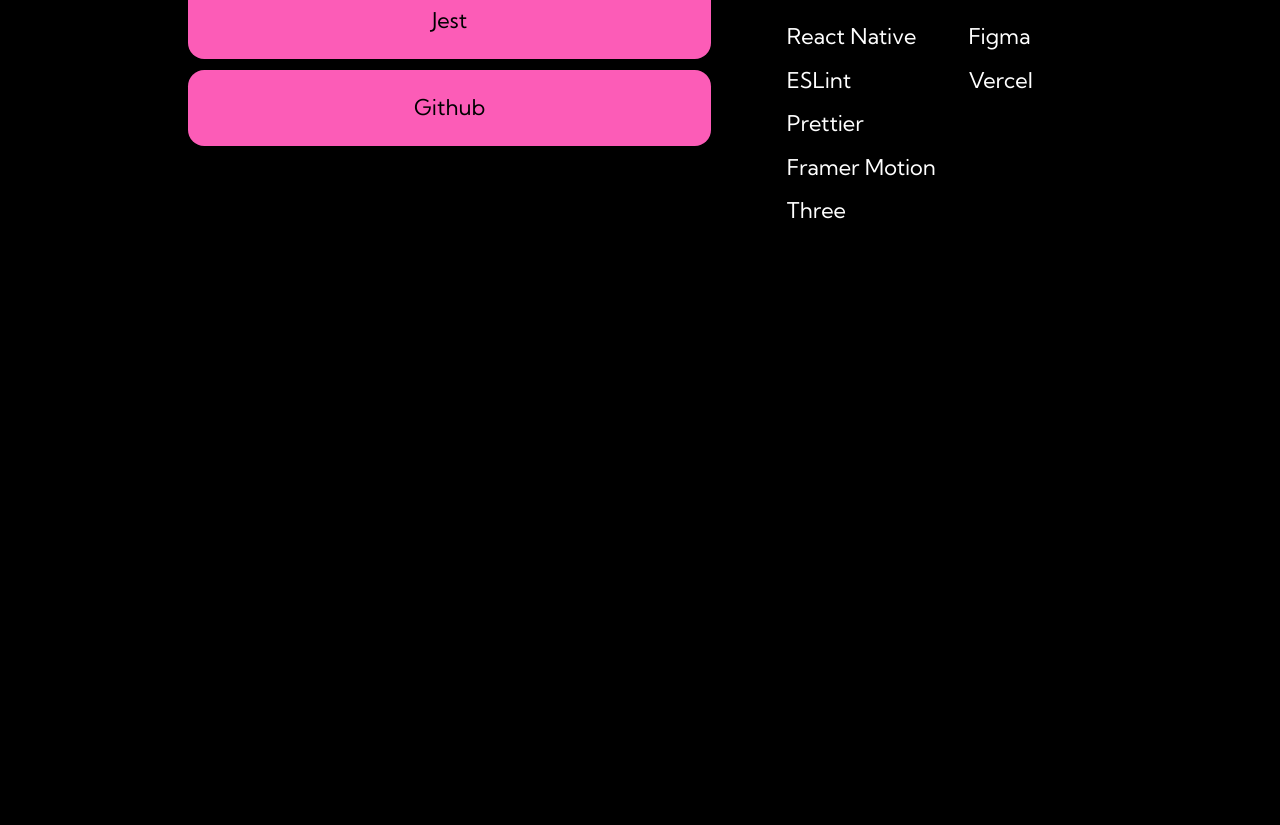
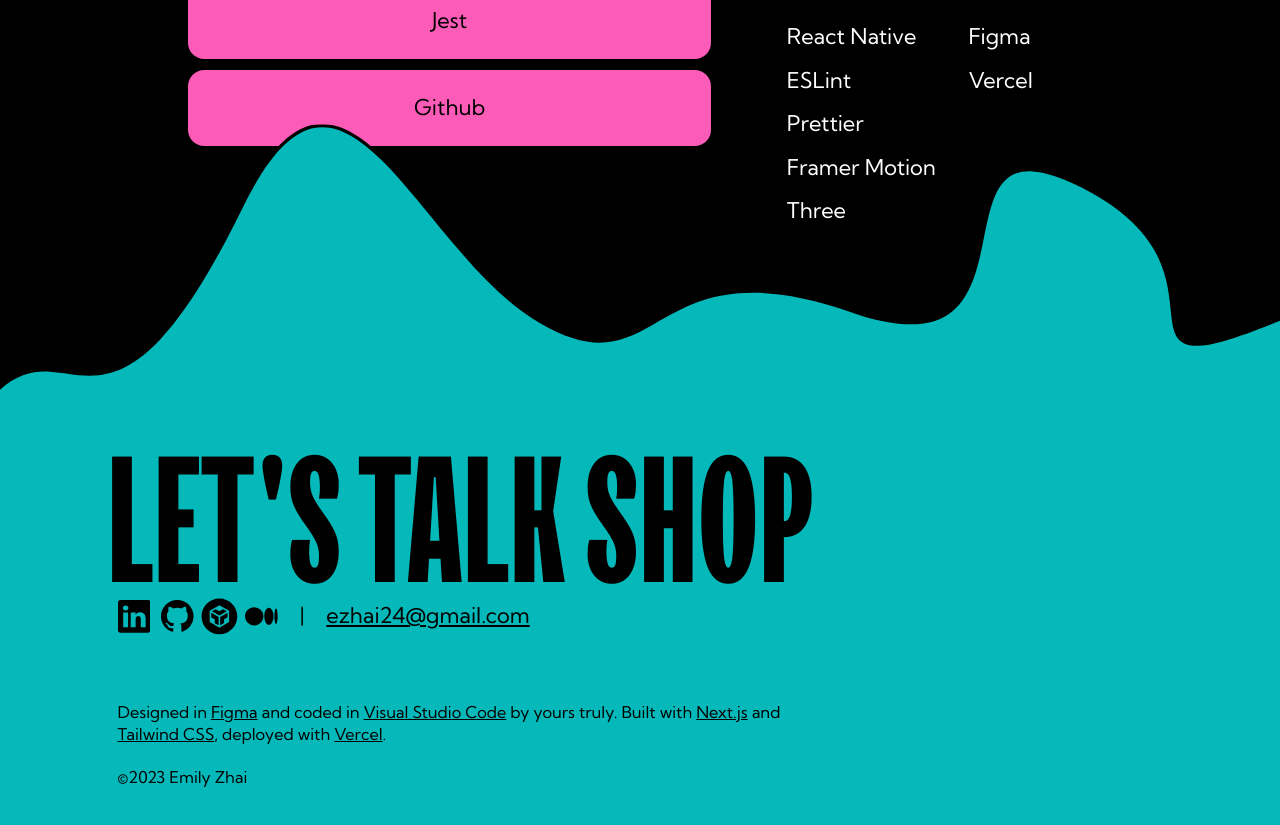
Before and after one commit to ezhai24/emilyzhai, a Next.js app: page / in a window 1280 px wide. Shown: the part 3860-4685 px from the top of the page. Before the commit the page ends 4246 px from the top, so only its background shows below. Built offline with nearby package versions, Linux system fonts and the light colour scheme; a web font is replaced by a local one.

Commit message:
contact section

```diff
--- /dev/null
+++ b/app/(sections)/Contact.tsx
@@ -0,0 +1,90 @@
+import { AiFillCodeSandboxCircle } from "react-icons/ai";
+import { BsGithub, BsLinkedin, BsMedium } from "react-icons/bs";
+
+import { Drip } from "@/components/Drip";
+
+export const Contact = () => {
+  return (
+    <section className="bg-blue relative z-10 py-14">
+      <Drip
+        fill="rgb(var(--color-blue))"
+        className="pointer-events-none absolute -top-28 -z-10 h-auto w-screen -scale-y-100 md:-top-48"
+      />
+      <div className="mx-auto w-5/6">
+        <h1>LET&apos;S TALK SHOP</h1>
+        <div className="ml-2 flex items-center">
+          <a
+            href="https://www.linkedin.com/in/emily-zhai-b7b32a103/"
+            target="_blank"
+            className="text-2xl hover:cursor-pointer"
+          >
+            <BsLinkedin />
+          </a>
+          <a
+            href="https://github.com/ezhai24"
+            target="_blank"
+            className="ml-2 text-2xl hover:cursor-pointer"
+          >
+            <BsGithub />
+          </a>
+          <a
+            href="https://codesandbox.io/u/ezhai24"
+            target="_blank"
+            className="ml-1 text-3xl hover:cursor-pointer"
+          >
+            <AiFillCodeSandboxCircle />
+          </a>
+          <a
+            href="https://medium.com/@ezhai24"
+            target="_blank"
+            className="ml-1 text-2xl hover:cursor-pointer"
+          >
+            <BsMedium />
+          </a>
+          <span className="mx-4">|</span>
+          <a href="mailto:ezhai24@gmail.com" className="underline">
+            ezhai24@gmail.com
+          </a>
+        </div>
+
+        <p className="ml-2 mt-12 max-w-lg text-xs">
+          Designed in{" "}
+          <a
+            href="https://www.figma.com/file/PFl3hZ9pkislzSuRyWDqCP/Portfolio-Website?type=design&node-id=22%3A540&mode=design&t=5p2xtc9iSH8Uy0Ct-1"
+            target="_blank"
+            className="underline"
+          >
+            Figma
+          </a>{" "}
+          and coded in{" "}
+          <a
+            href="https://code.visualstudio.com/"
+            target="_blank"
+            className="underline"
+          >
+            Visual Studio Code
+          </a>{" "}
+          by yours truly. Built with{" "}
+          <a href="https://nextjs.org/" target="_blank" className="underline">
+            Next.js
+          </a>{" "}
+          and{" "}
+          <a
+            href="https://tailwindcss.com/"
+            target="_blank"
+            className="underline"
+          >
+            Tailwind CSS
+          </a>
+          , deployed with{" "}
+          <a href="https://vercel.com/" target="_blank" className="underline">
+            Vercel
+          </a>
+          .
+        </p>
+
+        <p className="ml-2 mt-4 text-xs">&copy;2023 Emily Zhai</p>
+      </div>
+    </section>
+  );
+};
--- a/app/page.tsx
+++ b/app/page.tsx
@@ -1,5 +1,6 @@
 "use client";
 
+import { Contact } from "./(sections)/Contact";
 import { Projects } from "./(sections)/Projects/index";
 import { Stack } from "./(sections)/Stack";
 import { Title } from "./(sections)/Title";
@@ -16,6 +17,7 @@
         <Projects />
         <Work />
         <Stack />
+        <Contact />
       </main>
     </>
   );
```
